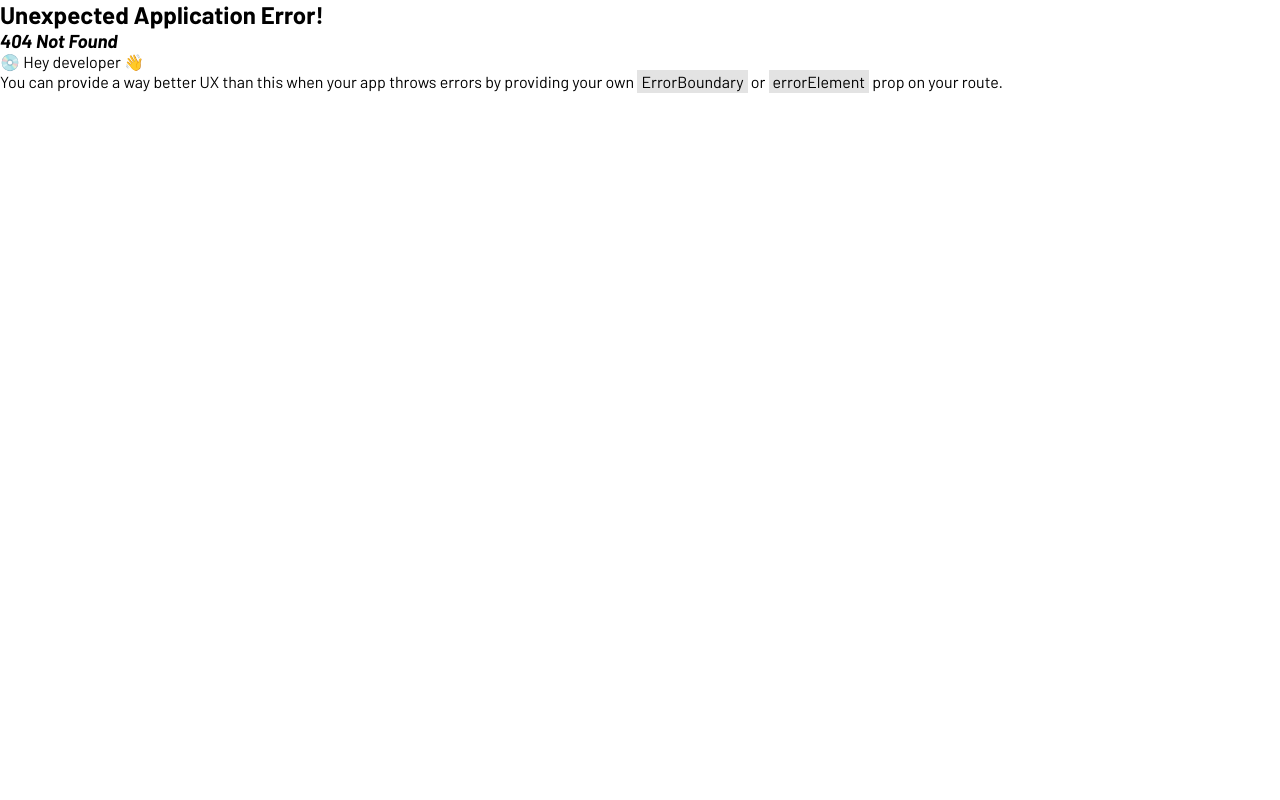
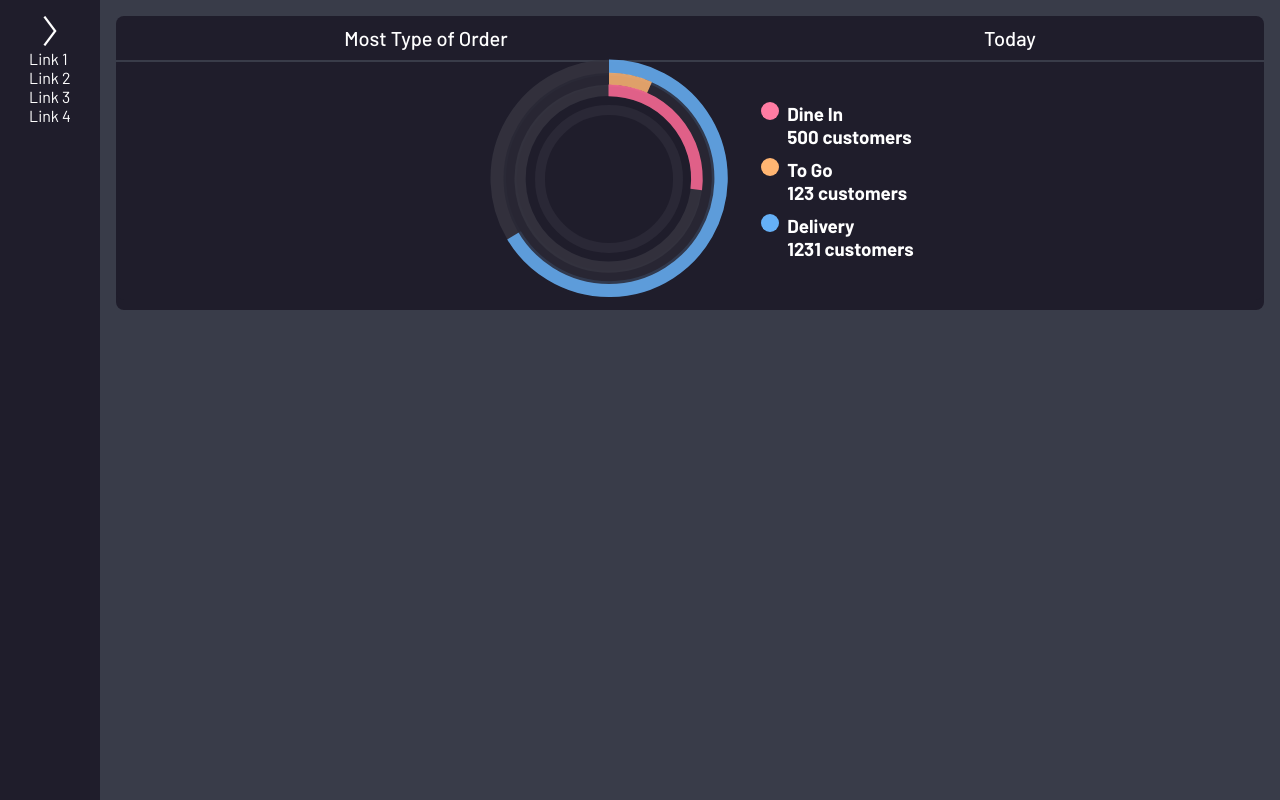
Before and after one commit to Orujhimaru/food-order-app, a React (Vite) app: page /dashboard in a window 1280 px wide. Before the commit this address had no page. Built offline with nearby package versions, Linux system fonts and the light colour scheme.

Commit message:
[MA-04] Dashboard page

```diff
--- a/src/components/CircularReport/CircularReport.jsx
+++ b/src/components/CircularReport/CircularReport.jsx
@@ -1,5 +1,4 @@
 import "./CircularReport.scss";
-import { useEffect, useState, useRef } from "react";
 import CircularReportAnimation from "./CircularReportAnimation/CircularReportAnimation";
 
 export default function CircularReport({ delivery, toGo, dineIn }) {
--- a/src/components/CircularReport/CircularReport.scss
+++ b/src/components/CircularReport/CircularReport.scss
@@ -1,6 +1,7 @@
 @import "src/index.scss";
 
 .circular-report-column {
+  color: white;
   display: flex;
   flex-direction: column;
   width: 100%;
@@ -20,7 +21,7 @@
 }
 
 .circular-report-container {
-  background-color: #1f1d2b;
+  background-color: $secondary-bg;
   width: 100%;
   display: flex;
   flex-direction: row;
--- a/src/components/CircularReport/CircularReportAnimation/CircularReportAnimation.scss
+++ b/src/components/CircularReport/CircularReportAnimation/CircularReportAnimation.scss
@@ -1,3 +1,5 @@
+@import "src/styles/abstracts/_variables.scss";
+
 .donut {
   display: flex;
   justify-content: center;
@@ -10,7 +12,7 @@
 .inner-4 {
   position: absolute;
   box-sizing: border-box;
-  background-color: #1f1d2b;
+  background-color: $secondary-bg;
   width: 148px;
   height: 148px;
   border-radius: 50%;
--- /dev/null
+++ b/src/pages/DashboardPage/DashboardPage.jsx
@@ -0,0 +1,20 @@
+import Sidebar from "@/components/Sidebar/Sidebar";
+import "./DashboardPage.scss";
+
+import CircularReport from "../../components/CircularReport/CircularReport";
+
+function DashboardPage() {
+  return (
+    <div>
+      <Sidebar />
+      <div className="mainRoot">
+        {/* <h1 style={{ height: "100px" }}>Homepage example</h1> */}
+        <div className="container-70">
+          <CircularReport delivery={1231} dineIn={500} toGo={123} />
+        </div>
+      </div>
+    </div>
+  );
+}
+
+export default DashboardPage;
--- /dev/null
+++ b/src/pages/DashboardPage/DashboardPage.scss
@@ -0,0 +1,6 @@
+@import "../../styles/abstracts/placeholders";
+
+.mainRoot {
+  @extend %main-container;
+  position: relative;
+}
--- a/src/routes.jsx
+++ b/src/routes.jsx
@@ -4,6 +4,7 @@ import SignupPage from "./pages/SignupPage/SignupPage.jsx";
 import LoginPage from "./pages/LoginPage/LoginPage.jsx";
 import ProtectedRoute from "./components/ProtectedRoute.jsx";
 import SettingsPage from "./pages/SettingsPage/SettingsPage.jsx";
+import DashboardPage from "./pages/DashboardPage/DashboardPage.jsx";
 
 const routes = [
   {
@@ -11,6 +12,14 @@ const routes = [
     element: (
       <ProtectedRoute>
         <HomePage />
+      </ProtectedRoute>
+    ),
+  },
+  {
+    path: "/dashboard",
+    element: (
+      <ProtectedRoute>
+        <DashboardPage />
       </ProtectedRoute>
     ),
   },
```
